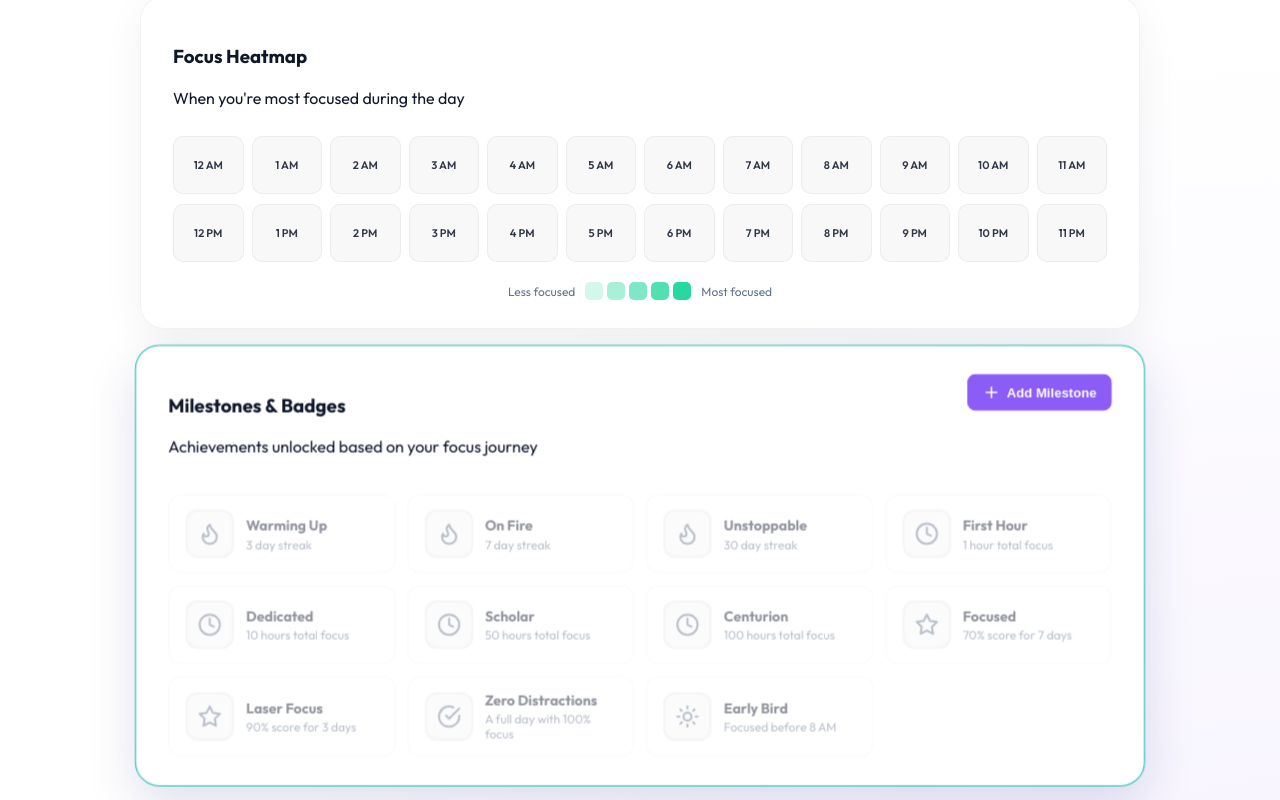
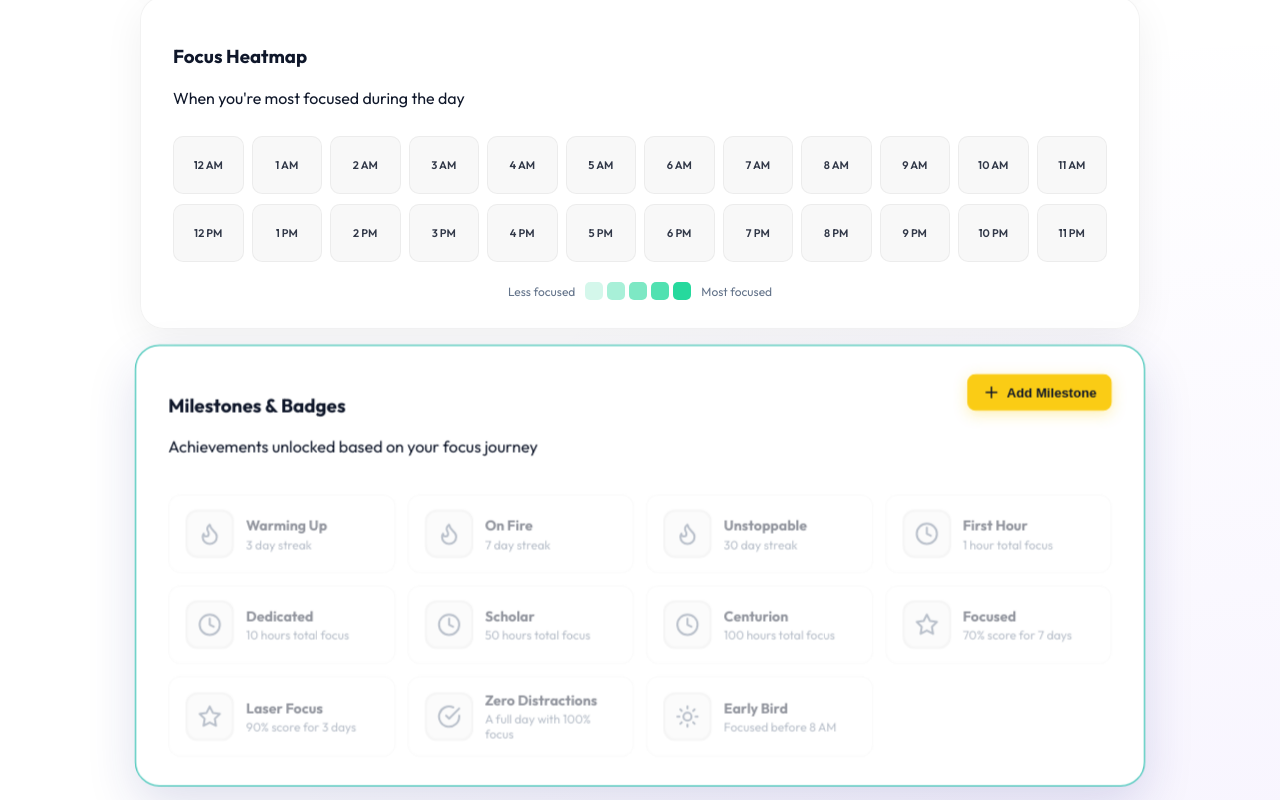
Before and after one commit to ronak-123456/study-extension, a browser extension: page analysis/analysis.html in a window 1280 px wide. In both pictures the pointer is over the button "Add Milestone". Shown: the part 1182-1982 px from the top of the page. Drawn offline with Linux system fonts and the light colour scheme.

Commit message:
color changed

```diff
--- a/analysis/analysis.css
+++ b/analysis/analysis.css
@@ -973,9 +973,9 @@ body.dark .badge-icon {
   gap: 6px;
   padding: 8px 14px;
   border-radius: 8px;
-  border: 1px solid var(--border);
-  background: var(--card-bg);
-  color: var(--text);
+  border: 1px solid var(--primary);
+  background: transparent;
+  color: var(--primary);
   font-size: 13px;
   font-weight: 600;
   cursor: pointer;
@@ -984,9 +984,10 @@ body.dark .badge-icon {
 }
 
 .add-milestone-btn:hover {
-  background: var(--accent);
-  color: #fff;
-  border-color: var(--accent);
+  background: var(--yellow);
+  color: #0f172a;
+  border-color: var(--yellow);
+  box-shadow: 0 4px 14px rgba(250, 204, 21, 0.3);
 }
 
 .custom-milestones-section {
```
